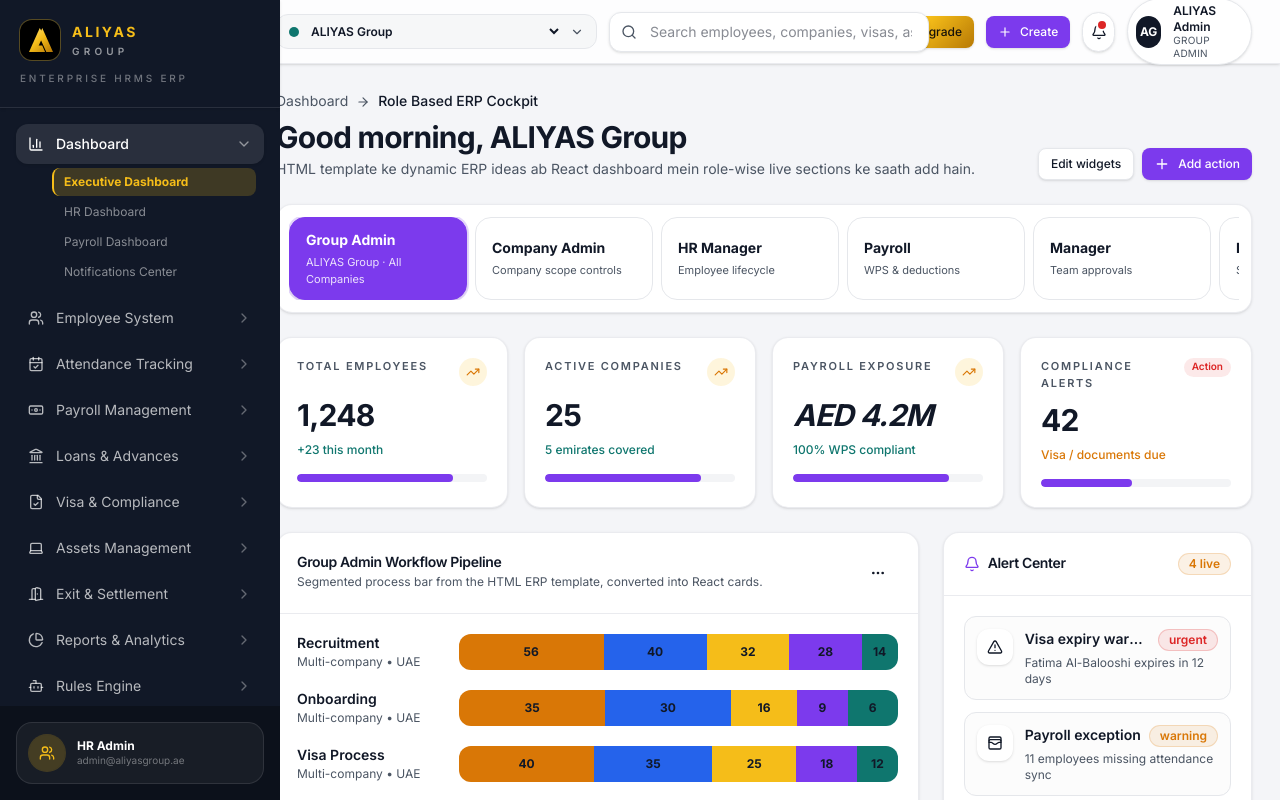
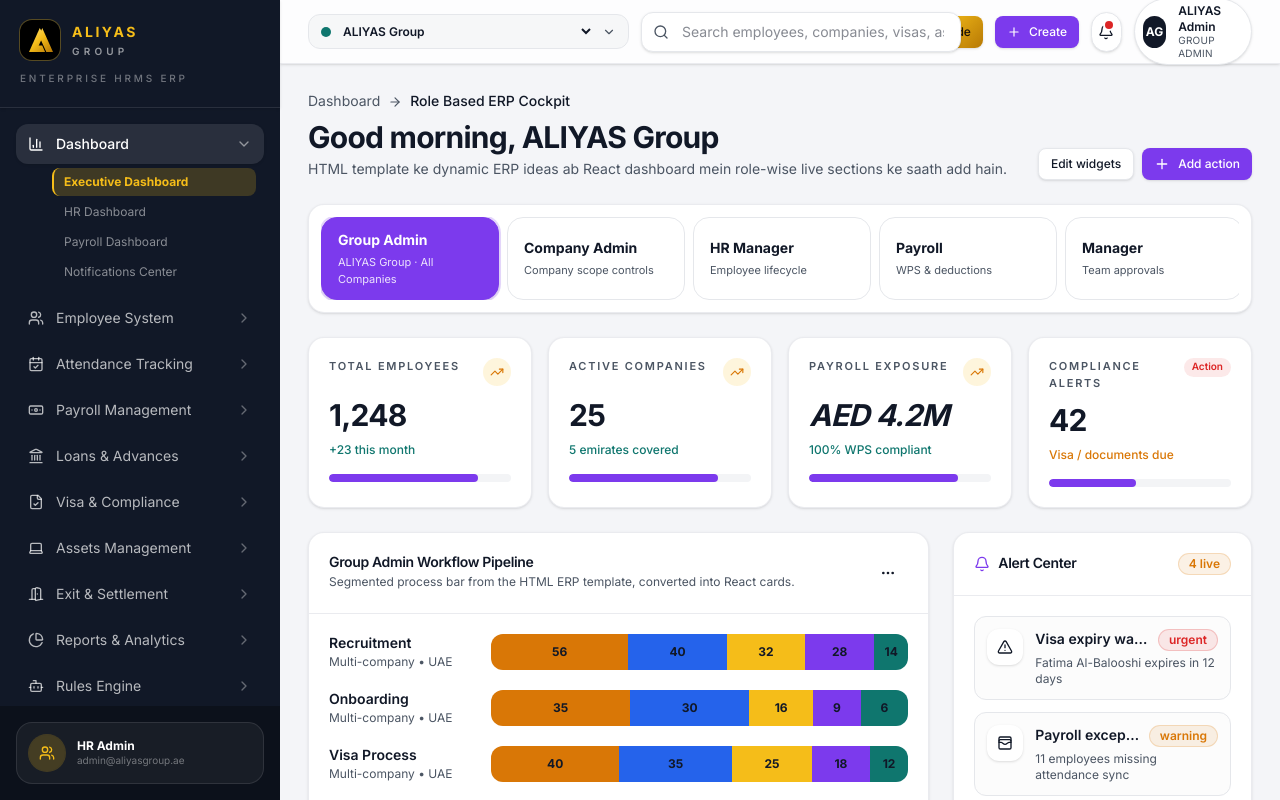
Before and after one commit to emrantims/HRMS, a React (Vite) app: page / in a window 1280 px wide. Built offline with nearby package versions, Linux system fonts and the light colour scheme.

Commit message:
Fix sidebar overlap and support collapsed layout

```diff
--- a/src/components/layout/DashboardLayout.tsx
+++ b/src/components/layout/DashboardLayout.tsx
@@ -1,4 +1,4 @@
-import React from "react";
+import React, { useState } from "react";
 import { Sidebar } from "./Sidebar";
 import { Header } from "./Header";
 import { Outlet, useLocation, useNavigate } from "react-router-dom";
@@ -45,13 +45,14 @@
 export function DashboardLayout() {
   const location = useLocation();
   const navigate = useNavigate();
+  const [sidebarCollapsed, setSidebarCollapsed] = useState(false);
   const showBack = shouldShowBack(location.pathname);
 
   return (
-    <div className="flex h-screen overflow-hidden bg-background font-sans text-primary">
-      <Sidebar />
-      <div className="flex flex-1 flex-col overflow-hidden lg:ml-[248px]">
-        <Header />
+    <div className="h-screen overflow-hidden bg-background font-sans text-primary">
+      <Sidebar collapsed={sidebarCollapsed} onToggle={() => setSidebarCollapsed((value) => !value)} />
+      <div className={`flex h-screen min-w-0 flex-col overflow-hidden transition-[margin] duration-300 ease-in-out ${sidebarCollapsed ? "lg:ml-[88px]" : "lg:ml-[280px]"}`}>
+        <Header onToggleSidebar={() => setSidebarCollapsed((value) => !value)} />
         <main className="custom-scrollbar flex-1 overflow-y-auto p-5 md:p-7">
           <div className="app-content flex w-full min-w-0 flex-col gap-5">
             {showBack && (
```
